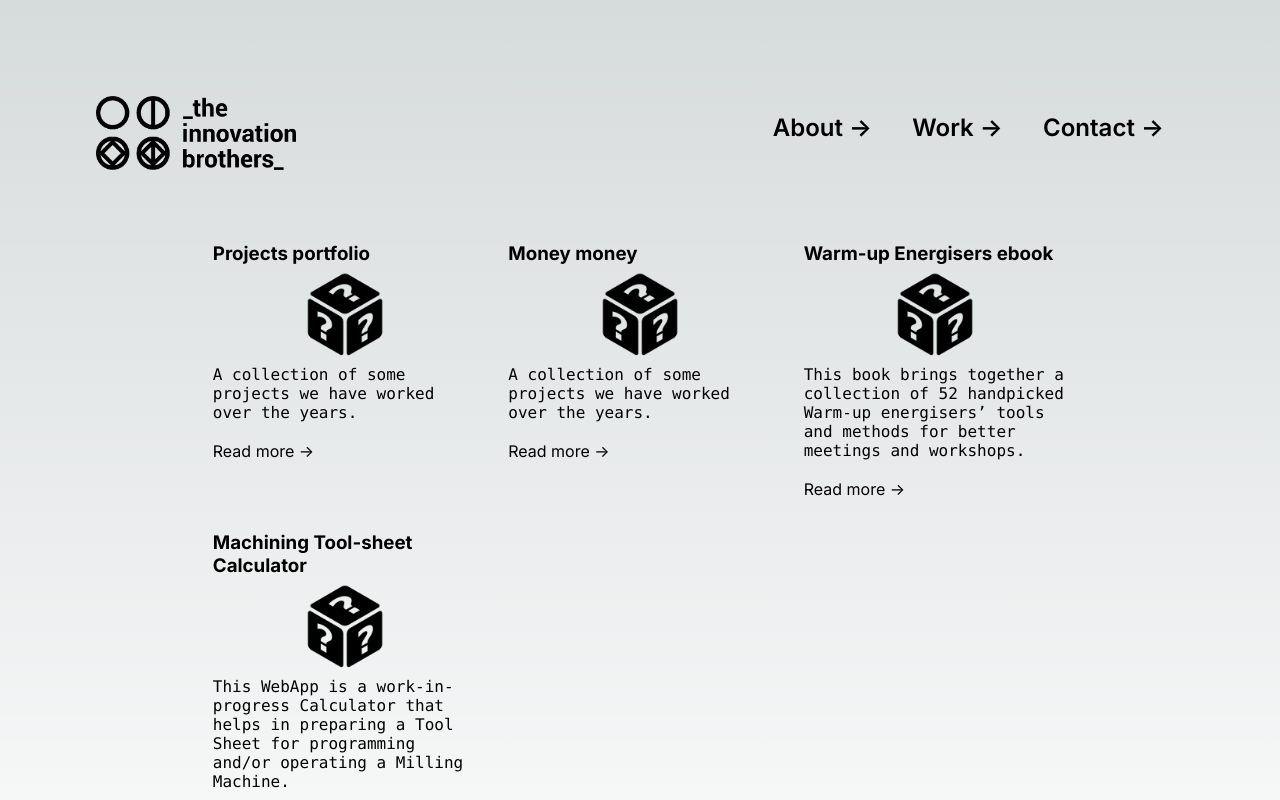
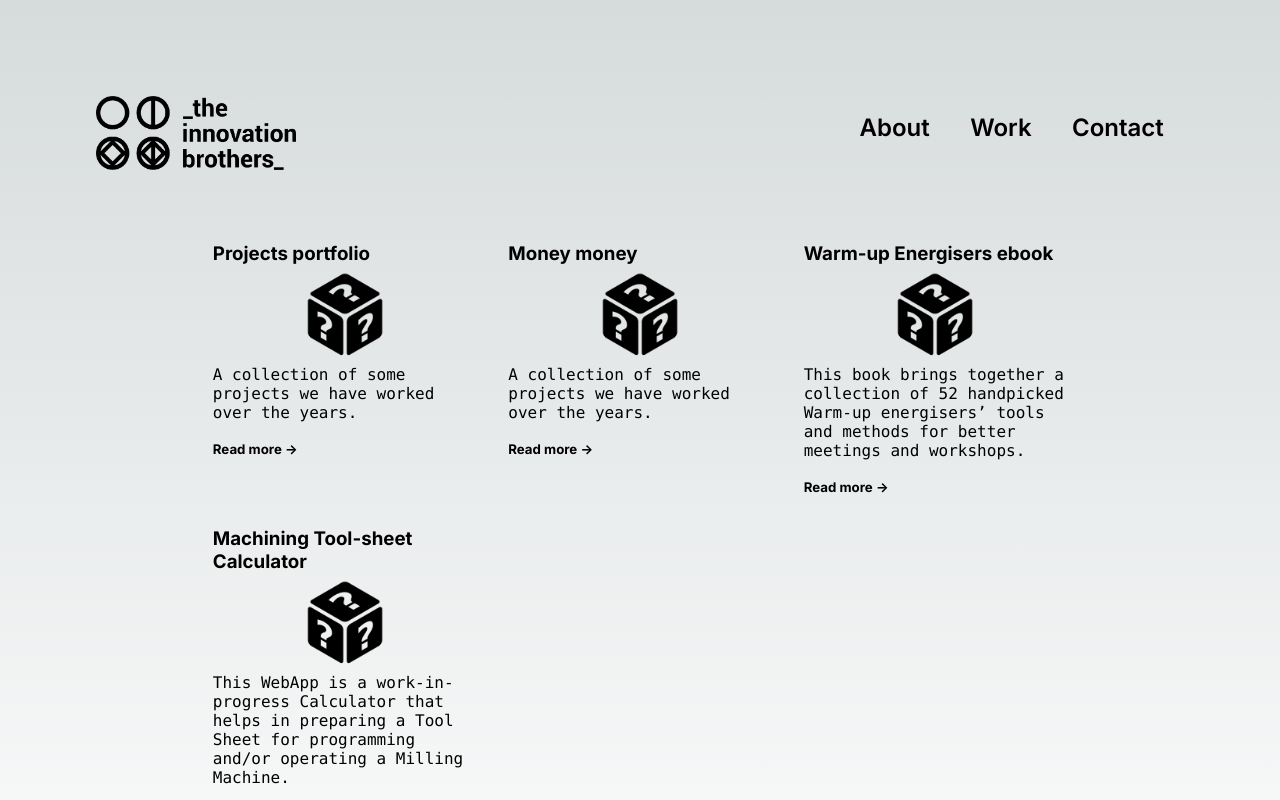
Before and after one commit to industriousparadigm/innovbros-nextgen, a Next.js app: page /work in a window 1280 px wide. Shown: the top 800 px of the page. Built offline with nearby package versions, Linux system fonts and the light colour scheme.

Commit message:
responsive enough

```diff
--- a/components/layout.tsx
+++ b/components/layout.tsx
@@ -1,12 +1,14 @@
 import Head from "next/head"
 import Image from "next/image"
-import { Inter } from "@next/font/google"
 import styles from "@/styles/Home.module.scss"
+import { Cross as Hamburger } from "hamburger-react"
+import { useState } from "react"
 import Link from "next/link"
-
-const inter = Inter({ subsets: ["latin"] })
+import Menu from "./menu"
 
 export default function Layout({ children }: any) {
+  const [menuOpen, setMenuOpen] = useState(false)
+
   return (
     <>
       <Head>
@@ -26,30 +28,24 @@ export default function Layout({ children }: any) {
               />
             </Link>
           </div>
-          <div className={styles.menu}>
-            <Link className={styles.card} href="/about">
-              <h2 className={inter.className}>
-                About <span className={styles.menuArrow}>-&gt;</span>
-              </h2>
-              {/* <p className={inter.className}>Who we are</p> */}
-            </Link>
 
-            <Link className={styles.card} href="/work">
-              <h2 className={inter.className}>
-                Work <span className={styles.menuArrow}>-&gt;</span>
-              </h2>
-              {/* <p className={inter.className}>Our projects</p> */}
-            </Link>
-
-            <Link className={styles.card} href="/contact">
-              <h2 className={inter.className}>
-                Contact <span className={styles.menuArrow}>-&gt;</span>
-              </h2>
-            </Link>
+          <Menu />
+          <div className={styles.hamburger}>
+            <Hamburger
+              distance="lg"
+              size={48}
+              rounded
+              toggled={menuOpen}
+              toggle={setMenuOpen}
+            />
           </div>
         </header>
 
-        <main className={styles.page}>{children}</main>
+        {menuOpen ? (
+          <Menu mobile />
+        ) : (
+          <main className={styles.page}>{children}</main>
+        )}
 
         <footer className={styles.footer}>
           <p>
--- /dev/null
+++ b/components/menu.tsx
@@ -0,0 +1,28 @@
+import styles from "@/styles/Home.module.scss"
+import Link from "next/link"
+
+type Props = {
+  mobile?: boolean
+}
+
+export default function Menu({ mobile = false }: Props) {
+  return (
+    <>
+      <div className={mobile ? undefined : styles.menu}>
+        <Link className={styles.menuItem} href="/about">
+          <h2>About</h2>
+          {/* <p >Who we are</p> */}
+        </Link>
+
+        <Link className={styles.menuItem} href="/work">
+          <h2>Work</h2>
+          {/* <p >Our projects</p> */}
+        </Link>
+
+        <Link className={styles.menuItem} href="/contact">
+          <h2>Contact</h2>
+        </Link>
+      </div>
+    </>
+  )
+}
--- a/package.json
+++ b/package.json
@@ -15,6 +15,7 @@
     "@types/react-dom": "18.0.11",
     "eslint": "8.34.0",
     "eslint-config-next": "13.1.6",
+    "hamburger-react": "^2.5.0",
     "next": "13.1.6",
     "react": "18.2.0",
     "react-dom": "18.2.0",
--- a/pages/index.tsx
+++ b/pages/index.tsx
@@ -1,5 +1,4 @@
 import Layout from "@/components/layout"
-import { Inter } from "@next/font/google"
 import styles from "@/styles/Home.module.scss"
 import dynamic from "next/dynamic"
 import Spacer from "@/components/spacer"
@@ -8,14 +7,12 @@ const RandomQuote = dynamic(() => import("@/components/random-quote"), {
   ssr: false,
 })
 
-const inter = Inter({ subsets: ["latin"] })
-
 export default function Home() {
   return (
     <Layout>
       <div className={styles.basicCenter}>
         <div className={styles.pageContent}>
-          <h1 className={inter.className}>Creating a better future together</h1>
+          <h1>Creating a better future together</h1>
           <Spacer size={64} />
           <RandomQuote />
         </div>
--- a/pages/work/index.tsx
+++ b/pages/work/index.tsx
@@ -5,8 +5,6 @@ import Image from "next/image"
 import { Inter } from "@next/font/google"
 import Link from "next/link"
 import { slugify } from "@/utils/slugify"
-
-const inter = Inter({ subsets: ["latin"] })
 
 export default function Work() {
   return (
@@ -16,7 +14,7 @@ export default function Work() {
           <div className={styles.itemsGrid}>
             {workItems.map((item) => (
               <div className={styles.gridItem} key={item.title}>
-                <h3 className={inter.className}>{item.title}</h3>
+                <h3>{item.title}</h3>
                 <div style={{ position: "relative", height: "100px" }}>
                   <Image
                     src="/mystery-box.png"
@@ -28,9 +26,9 @@ export default function Work() {
                 <p>{item.description}</p>
                 <br />
                 <Link href={`/work/${slugify(item.title)}`}>
-                  <p className={inter.className}>
+                  <h5>
                     Read more <span>-&gt;</span>
-                  </p>
+                  </h5>
                 </Link>
               </div>
             ))}
--- a/styles/Home.module.scss
+++ b/styles/Home.module.scss
@@ -19,9 +19,13 @@
   height: 74px;
 }
 
+.hamburger {
+  display: none;
+}
 .header {
   display: flex;
   justify-content: space-between;
+  align-items: center;
   width: 100%;
 }
 
@@ -86,7 +90,7 @@ footer>.description {
   max-width: 100%;
 }
 
-.card {
+.menuItem {
   padding: 1rem 1.2rem;
   border-radius: var(--border-radius);
   background: rgba(var(--card-rgb), 0);
@@ -94,17 +98,12 @@ footer>.description {
   transition: background 200ms, border 200ms;
 }
 
-.card span {
-  display: inline-block;
-  transition: transform 200ms;
-}
-
-.card h2 {
+.menuItem h2 {
   font-weight: 600;
   margin-bottom: 0.7rem;
 }
 
-.card p {
+.menuItem p {
   margin: 0;
   opacity: 0.6;
   font-size: 0.9rem;
@@ -220,19 +219,19 @@ footer>.description {
 }
 
 /* Enable hover only on non-touch devices */
-@media (hover: hover) and (pointer: fine) {
-  .card:hover {
+@media only screen and (hover: hover) and (pointer: fine) {
+  .menuItem:hover {
     background: rgba(var(--card-rgb), 0.1);
     border: 1px solid rgba(var(--card-border-rgb), 0.15);
   }
 
-  .card:hover span {
+    .menuItem:hover span {
     transform: translateX(4px);
   }
 }
 
 /* Mobile */
-@media (max-width: 700px) {
+@media only screen and (max-width: 700px) {
   .content {
     padding: 4rem;
   }
@@ -241,29 +240,33 @@ footer>.description {
     padding: 1rem;
   }
 
-  .header {
-    flex-direction: column;
+    .hamburger {
+      display: block;
+    }
+
+    .quotesBox {
+      width: 80%;
+      margin: 0 auto;
+    }
+
+    .itemsGrid {
+      grid-template-columns: repeat(1, 1fr);
+      grid-gap: 3rem;
   }
 
   .menu {
     display: none;
     grid-template-columns: 1fr;
-    /* margin-bottom: 120px;
-    max-width: 320px;
-    text-align: center;
-      */
   }
 
-  .quotesBox {
-    width: 80%;
-    margin: 0 auto;
+
+    .menuItem {
+    padding: 1rem 2.5rem;
+    margin-bottom: 4rem;
   }
 
-  .card {
-    padding: 1rem 2.5rem;
-  }
-
-  .card h2 {
+    .menuItem h2 {
+      font-size: 2rem;
     margin-bottom: 0.5rem;
   }
 
@@ -320,13 +323,13 @@ footer>.description {
 }
 
 /* Tablet and Smaller Desktop */
-@media (min-width: 701px) and (max-width: 1120px) {
+@media only screen and (min-width: 701px) and (max-width: 1120px) {
   .site {
     padding: 3rem;
   }
 
 
-  .card span {
+    .menuItem span {
     display: none;
   }
 }
--- a/styles/globals.css
+++ b/styles/globals.css
@@ -1,3 +1,4 @@
+@import url('https://fonts.googleapis.com/css2?family=Inter:wght@600;700&display=swap');
 :root {
   --max-width: 1100px;
   --border-radius: 12px;
@@ -106,6 +107,13 @@ h1 {
   font-size: 48px;
 }
 
+h1,
+h2,
+h3,
+h4,
+h5 {
+  font-family: Inter;
+}
 /* @media (prefers-color-scheme: dark) {
   html {
     color-scheme: dark;
```
Also changed, not shown: 1 other file (tests, documents, lock files or other folders).
